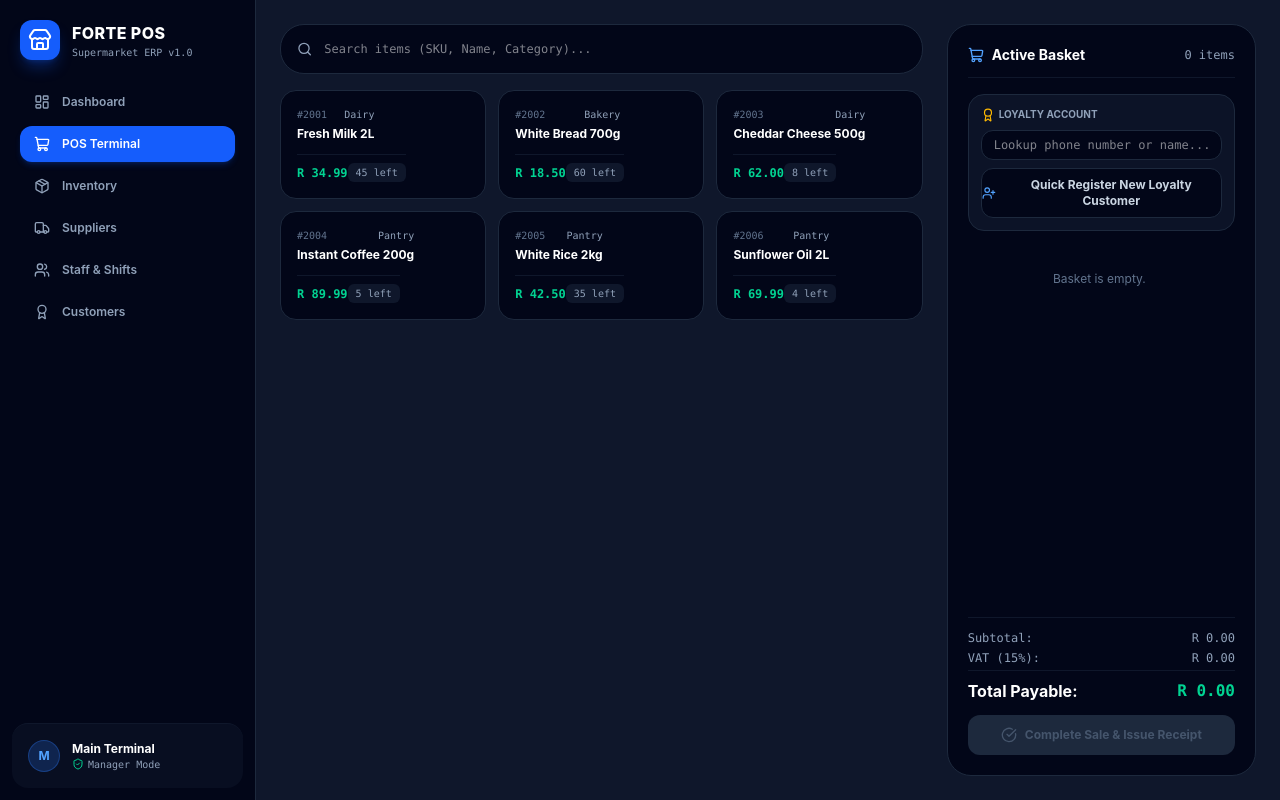
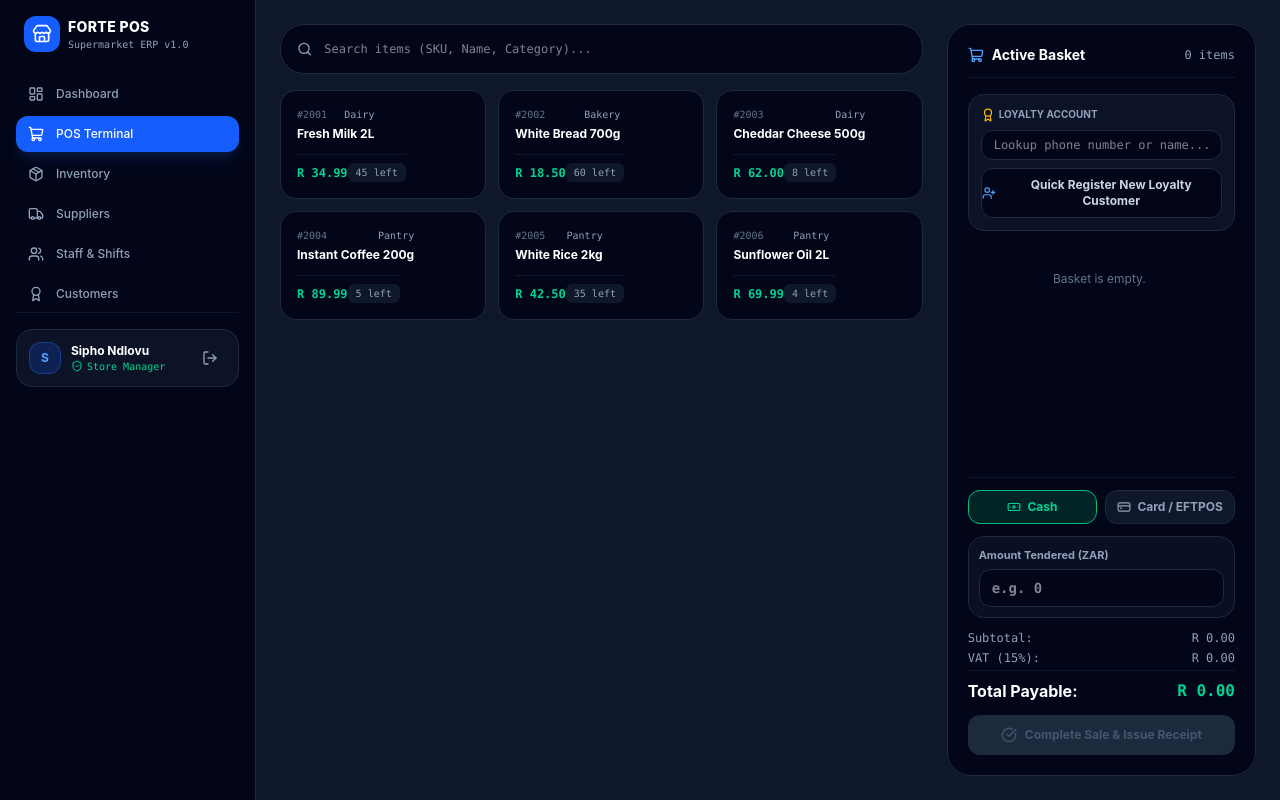
Before and after one commit to codePemas/binary-pos, a Next.js app: page /cashier in a window 1280 px wide. Built offline with nearby package versions, Linux system fonts and the light colour scheme.

Commit message:
fix(pos): add payment tendered input, customer loyalty integration, and role switcher modal

```diff
--- a/src/app/cashier/page.tsx
+++ b/src/app/cashier/page.tsx
@@ -9,7 +9,6 @@ import {
   Trash2,
   CheckCircle,
   Printer,
-  X,
   CreditCard,
   Banknote,
   Award,
@@ -70,7 +69,7 @@ export default function CashierPage() {
   const [amountTendered, setAmountTendered] = useState<string>('');
   const [completedSale, setCompletedSale] = useState<CompletedSale | null>(null);
 
-  // Customer Loyalty Integration
+  // Customer Loyalty
   const [customers, setCustomers] = useState<Customer[]>([]);
   const [selectedCustomer, setSelectedCustomer] = useState<Customer | null>(null);
   const [customerSearch, setCustomerSearch] = useState('');
@@ -81,14 +80,22 @@ export default function CashierPage() {
   useEffect(() => {
     const savedProducts = localStorage.getItem('forte_inventory_items');
     if (savedProducts) {
-      try { setProducts(JSON.parse(savedProducts)); } catch (e) { setProducts(DEFAULT_PRODUCTS); }
+      try {
+        setProducts(JSON.parse(savedProducts));
+      } catch (e) {
+        setProducts(DEFAULT_PRODUCTS);
+      }
     } else {
       setProducts(DEFAULT_PRODUCTS);
     }
 
     const savedCustomers = localStorage.getItem('forte_customers');
     if (savedCustomers) {
-      try { setCustomers(JSON.parse(savedCustomers)); } catch (e) { setCustomers([]); }
+      try {
+        setCustomers(JSON.parse(savedCustomers));
+      } catch (e) {
+        setCustomers([]);
+      }
     }
   }, []);
 
@@ -128,7 +135,7 @@ export default function CashierPage() {
   const total = subtotal + vat;
   const tenderedNum = parseFloat(amountTendered) || 0;
   const changeDue = paymentMethod === 'CASH' ? Math.max(0, tenderedNum - total) : 0;
-  const pointsEarned = Math.floor(total / 10); // 1 point per R10
+  const pointsEarned = Math.floor(total / 10);
 
   const handleQuickRegister = (e: React.FormEvent) => {
     e.preventDefault();
@@ -138,7 +145,7 @@ export default function CashierPage() {
       id: Date.now().toString(),
       name: newCustName,
       phone: newCustPhone,
-      points: 50, // Welcome bonus
+      points: 50,
       totalSpent: 0,
       lastVisit: new Date().toISOString().split('T')[0],
     };
@@ -160,7 +167,6 @@ export default function CashierPage() {
       return;
     }
 
-    // Deduct stock
     const updatedProducts = products.map((prod) => {
       const cartItem = cart.find((c) => c.id === prod.id);
       if (cartItem) {
@@ -172,7 +178,6 @@ export default function CashierPage() {
     setProducts(updatedProducts);
     localStorage.setItem('forte_inventory_items', JSON.stringify(updatedProducts));
 
-    // Update Customer Points & History if customer attached
     if (selectedCustomer) {
       const updatedCustomers = customers.map((c) => {
         if (c.id === selectedCustomer.id) {
@@ -269,7 +274,7 @@ export default function CashierPage() {
         </div>
       </div>
 
-      {/* Cart & Customer Loyalty Panel */}
+      {/* Cart & Checkout Panel */}
       <div className="bg-slate-950 border border-slate-800 rounded-3xl p-5 flex flex-col justify-between h-fit lg:min-h-[calc(100vh-3rem)]">
         <div className="space-y-4">
           <div className="flex items-center justify-between border-b border-slate-900 pb-3">
@@ -346,7 +351,7 @@ export default function CashierPage() {
           </div>
 
           {/* Cart Items List */}
-          <div className="space-y-2 max-h-60 overflow-y-auto pr-1">
+          <div className="space-y-2 max-h-56 overflow-y-auto pr-1">
             {cart.length === 0 ? (
               <p className="text-xs text-slate-500 text-center py-6">Basket is empty.</p>
             ) : (
@@ -380,8 +385,54 @@ export default function CashierPage() {
           </div>
         </div>
 
-        {/* Checkout Summary */}
+        {/* Checkout Summary & Payment Controls */}
         <div className="space-y-3 pt-3 border-t border-slate-900 mt-3">
+          <div className="grid grid-cols-2 gap-2">
+            <button
+              type="button"
+              onClick={() => setPaymentMethod('CASH')}
+              className={`py-2 rounded-xl text-xs font-bold flex items-center justify-center gap-1.5 border transition ${
+                paymentMethod === 'CASH'
+                  ? 'bg-emerald-600/20 border-emerald-500 text-emerald-400'
+                  : 'bg-slate-900 border-slate-800 text-slate-400 hover:text-white'
+              }`}
+            >
+              <Banknote className="w-3.5 h-3.5" /> Cash
+            </button>
+            <button
+              type="button"
+              onClick={() => setPaymentMethod('CARD')}
+              className={`py-2 rounded-xl text-xs font-bold flex items-center justify-center gap-1.5 border transition ${
+                paymentMethod === 'CARD'
+                  ? 'bg-blue-600/20 border-blue-500 text-blue-400'
+                  : 'bg-slate-900 border-slate-800 text-slate-400 hover:text-white'
+              }`}
+            >
+              <CreditCard className="w-3.5 h-3.5" /> Card / EFTPOS
+            </button>
+          </div>
+
+          {paymentMethod === 'CASH' && (
+            <div className="bg-slate-900/60 p-2.5 rounded-2xl border border-slate-800 space-y-1.5">
+              <div className="flex justify-between items-center text-[11px]">
+                <label className="text-slate-400 font-bold">Amount Tendered (ZAR)</label>
+                {tenderedNum >= total && total > 0 && (
+                  <span className="text-emerald-400 font-mono font-bold">
+                    Change: R {changeDue.toFixed(2)}
+                  </span>
+                )}
+              </div>
+              <input
+                type="number"
+                step="0.01"
+                placeholder={`e.g. ${Math.ceil(total)}`}
+                value={amountTendered}
+                onChange={(e) => setAmountTendered(e.target.value)}
+                className="w-full bg-slate-950 border border-slate-800 rounded-xl px-3 py-2 text-white font-mono font-bold text-sm focus:outline-none focus:border-emerald-500"
+              />
+            </div>
+          )}
+
           <div className="space-y-1 text-xs font-mono text-slate-400">
             <div className="flex justify-between">
               <span>Subtotal:</span>
@@ -405,7 +456,10 @@ export default function CashierPage() {
 
           <button
             onClick={handleCheckout}
-            disabled={cart.length === 0}
+            disabled={
+              cart.length === 0 ||
+              (paymentMethod === 'CASH' && (!amountTendered || tenderedNum < total))
+            }
             className="w-full bg-emerald-600 hover:bg-emerald-500 disabled:bg-slate-800 disabled:text-slate-600 text-white py-3 rounded-xl font-bold text-xs flex items-center justify-center gap-2 transition"
           >
             <CheckCircle className="w-4 h-4" /> Complete Sale & Issue Receipt
@@ -478,7 +532,9 @@ export default function CashierPage() {
             <div className="border-t border-b border-dashed border-gray-400 py-3 space-y-2">
               {completedSale.items.map((item) => (
                 <div key={item.id} className="flex justify-between text-xs">
-                  <span>{item.name} (x{item.quantity})</span>
+                  <span>
+                    {item.name} (x{item.quantity})
+                  </span>
                   <span className="font-bold">R {(item.price * item.quantity).toFixed(2)}</span>
                 </div>
               ))}
--- a/src/app/layout.tsx
+++ b/src/app/layout.tsx
@@ -1,8 +1,9 @@
 'use client';
 
-import { useState } from 'react';
+import { useState, useEffect } from 'react';
 import Link from 'next/link';
 import { usePathname } from 'next/navigation';
+import './globals.css';
 import {
   LayoutDashboard,
   ShoppingCart,
@@ -10,16 +11,38 @@ import {
   Truck,
   Users,
   Award,
+  Store,
+  ShieldCheck,
+  LogOut,
+  UserCheck,
   Menu,
   X,
-  Store,
-  ShieldCheck,
 } from 'lucide-react';
-import './globals.css';
+
+interface CurrentUser {
+  name: string;
+  role: 'Store Manager' | 'Cashier' | 'Stock Controller';
+}
 
 export default function RootLayout({ children }: { children: React.ReactNode }) {
   const pathname = usePathname();
   const [isMobileMenuOpen, setIsMobileMenuOpen] = useState(false);
+  const [currentUser, setCurrentUser] = useState<CurrentUser>({
+    name: 'Sipho Ndlovu',
+    role: 'Store Manager',
+  });
+  const [isSwitchRoleOpen, setIsSwitchRoleOpen] = useState(false);
+  const [pinInput, setPinInput] = useState('');
+  const [selectedRole, setSelectedRole] = useState<'Store Manager' | 'Cashier'>('Cashier');
+
+  useEffect(() => {
+    const savedUser = localStorage.getItem('forte_current_user');
+    if (savedUser) {
+      try {
+        setCurrentUser(JSON.parse(savedUser));
+      } catch (e) {}
+    }
+  }, []);
 
   const navItems = [
     { name: 'Dashboard', href: '/dashboard', icon: LayoutDashboard },
@@ -29,6 +52,20 @@ export default function RootLayout({ children }: { children: React.ReactNode })
     { name: 'Staff & Shifts', href: '/staff', icon: Users },
     { name: 'Customers', href: '/customers', icon: Award },
   ];
+
+  const handleRoleSwitch = (e: React.FormEvent) => {
+    e.preventDefault();
+
+    const newUser: CurrentUser = {
+      name: selectedRole === 'Cashier' ? 'Lindiwe Mthembu' : 'Sipho Ndlovu',
+      role: selectedRole,
+    };
+
+    setCurrentUser(newUser);
+    localStorage.setItem('forte_current_user', JSON.stringify(newUser));
+    setIsSwitchRoleOpen(false);
+    setPinInput('');
+  };
 
   return (
     <html lang="en">
@@ -43,41 +80,31 @@ export default function RootLayout({ children }: { children: React.ReactNode })
           </div>
           <button
             onClick={() => setIsMobileMenuOpen(!isMobileMenuOpen)}
-            className="p-2 text-slate-400 hover:text-white rounded-lg bg-slate-900 border border-slate-800"
-            aria-label="Toggle menu"
+            className="p-2 text-slate-400 hover:text-white"
           >
-            {isMobileMenuOpen ? <X className="w-5 h-5" /> : <Menu className="w-5 h-5" />}
+            {isMobileMenuOpen ? <X className="w-6 h-6" /> : <Menu className="w-6 h-6" />}
           </button>
         </header>
 
-        {/* Mobile Backdrop */}
-        {isMobileMenuOpen && (
-          <div
-            onClick={() => setIsMobileMenuOpen(false)}
-            className="fixed inset-0 bg-black/60 backdrop-blur-sm z-40 md:hidden"
-          />
-        )}
-
         {/* Sidebar Navigation */}
         <aside
-          className={`fixed md:static top-0 left-0 bottom-0 z-50 w-64 bg-slate-950 border-r border-slate-800 flex flex-col justify-between transition-transform duration-300 ease-in-out ${
-            isMobileMenuOpen ? 'translate-x-0' : '-translate-x-full md:translate-x-0'
-          }`}
+          className={`${
+            isMobileMenuOpen ? 'block' : 'hidden'
+          } md:block w-full md:w-64 bg-slate-950 border-r border-slate-800 p-4 flex flex-col justify-between z-30`}
         >
-          <div className="p-5 space-y-6">
-            {/* Desktop Brand Logo */}
-            <div className="hidden md:flex items-center gap-3">
-              <div className="p-2 bg-blue-600 rounded-xl text-white shadow-lg shadow-blue-600/30">
-                <Store className="w-6 h-6" />
+          <div className="space-y-6">
+            <div className="hidden md:flex items-center gap-2 px-2">
+              <div className="p-2 bg-blue-600 rounded-xl text-white">
+                <Store className="w-5 h-5" />
               </div>
               <div>
-                <h1 className="font-extrabold text-base tracking-wide text-white">FORTE POS</h1>
+                <h1 className="font-extrabold text-sm tracking-wide text-white">FORTE POS</h1>
                 <p className="text-[10px] text-slate-400 font-mono">Supermarket ERP v1.0</p>
               </div>
             </div>
 
-            {/* Nav Links */}
-            <nav className="space-y-1.5 pt-4 md:pt-0">
+            {/* Navigation Links */}
+            <nav className="space-y-1">
               {navItems.map((item) => {
                 const Icon = item.icon;
                 const isActive = pathname === item.href;
@@ -86,9 +113,9 @@ export default function RootLayout({ children }: { children: React.ReactNode })
                     key={item.href}
                     href={item.href}
                     onClick={() => setIsMobileMenuOpen(false)}
-                    className={`flex items-center gap-3 px-3.5 py-2.5 rounded-xl text-xs font-semibold transition ${
+                    className={`flex items-center gap-3 px-3 py-2.5 rounded-xl font-medium text-xs transition ${
                       isActive
-                        ? 'bg-blue-600 text-white shadow-md shadow-blue-600/20'
+                        ? 'bg-blue-600 text-white font-bold shadow-lg shadow-blue-900/30'
                         : 'text-slate-400 hover:text-white hover:bg-slate-900'
                     }`}
                   >
@@ -100,22 +127,93 @@ export default function RootLayout({ children }: { children: React.ReactNode })
             </nav>
           </div>
 
-          {/* Footer User Profile Card */}
-          <div className="p-4 border-t border-slate-900 m-3 rounded-2xl bg-slate-900/50 flex items-center gap-3">
-            <div className="w-8 h-8 rounded-full bg-blue-500/20 border border-blue-500/30 flex items-center justify-center text-blue-400 font-bold text-xs">
-              M
-            </div>
-            <div className="flex-1 overflow-hidden">
-              <p className="text-xs font-bold text-white truncate">Main Terminal</p>
-              <p className="text-[10px] text-slate-400 flex items-center gap-1 font-mono">
-                <ShieldCheck className="w-3 h-3 text-emerald-400" /> Manager Mode
-              </p>
+          {/* User Profile Footer & Switch Role Trigger */}
+          <div className="pt-4 border-t border-slate-900 mt-6 md:mt-0">
+            <div className="bg-slate-900/80 p-3 rounded-2xl border border-slate-800 flex items-center justify-between">
+              <div className="flex items-center gap-2.5">
+                <div className="w-8 h-8 rounded-xl bg-blue-600/20 border border-blue-500/30 flex items-center justify-center text-blue-400 font-bold text-xs">
+                  {currentUser.name.charAt(0)}
+                </div>
+                <div>
+                  <p className="text-xs font-bold text-white truncate max-w-[110px]">
+                    {currentUser.name}
+                  </p>
+                  <p className="text-[10px] text-emerald-400 font-mono flex items-center gap-1">
+                    <ShieldCheck className="w-3 h-3" /> {currentUser.role}
+                  </p>
+                </div>
+              </div>
+
+              <button
+                onClick={() => setIsSwitchRoleOpen(true)}
+                title="Switch Staff Role / Log Out"
+                className="p-2 hover:bg-slate-800 text-slate-400 hover:text-white rounded-xl transition"
+              >
+                <LogOut className="w-4 h-4" />
+              </button>
             </div>
           </div>
         </aside>
 
-        {/* Main Application Area */}
-        <main className="flex-1 flex flex-col min-w-0 min-h-screen">{children}</main>
+        {/* Role Switcher Modal */}
+        {isSwitchRoleOpen && (
+          <div className="fixed inset-0 bg-black/80 backdrop-blur-sm z-50 flex items-center justify-center p-4">
+            <div className="bg-slate-950 border border-slate-800 p-6 rounded-3xl w-full max-w-sm space-y-4">
+              <div className="flex items-center gap-3">
+                <div className="p-2.5 bg-blue-600/20 text-blue-400 rounded-2xl border border-blue-500/30">
+                  <UserCheck className="w-5 h-5" />
+                </div>
+                <div>
+                  <h3 className="text-sm font-bold text-white">Switch Terminal Active User</h3>
+                  <p className="text-[11px] text-slate-400">Select user role & authorize with PIN</p>
+                </div>
+              </div>
+
+              <form onSubmit={handleRoleSwitch} className="space-y-3 text-xs">
+                <div>
+                  <label className="text-slate-400">Target Role</label>
+                  <select
+                    value={selectedRole}
+                    onChange={(e) => setSelectedRole(e.target.value as any)}
+                    className="w-full mt-1 bg-slate-900 border border-slate-800 rounded-xl px-3 py-2 text-white font-mono focus:outline-none"
+                  >
+                    <option value="Cashier">Cashier (Lindiwe Mthembu)</option>
+                    <option value="Store Manager">Store Manager (Sipho Ndlovu)</option>
+                  </select>
+                </div>
+
+                <div>
+                  <label className="text-slate-400">Security PIN</label>
+                  <input
+                    type="password"
+                    maxLength={4}
+                    required
+                    placeholder="••••"
+                    value={pinInput}
+                    onChange={(e) => setPinInput(e.target.value)}
+                    className="w-full mt-1 bg-slate-900 border border-slate-800 rounded-xl px-3 py-2 text-white font-mono text-center tracking-widest focus:outline-none"
+                  />
+                </div>
+
+                <div className="flex gap-2 pt-2">
+                  <button type="submit" className="flex-1 bg-blue-600 text-white py-2 rounded-xl font-bold">
+                    Authorize & Switch
+                  </button>
+                  <button
+                    type="button"
+                    onClick={() => setIsSwitchRoleOpen(false)}
+                    className="px-4 bg-slate-900 text-slate-400 rounded-xl font-bold hover:text-white"
+                  >
+                    Cancel
+                  </button>
+                </div>
+              </form>
+            </div>
+          </div>
+        )}
+
+        {/* Main Content Area */}
+        <main className="flex-1 overflow-y-auto">{children}</main>
       </body>
     </html>
   );
```
